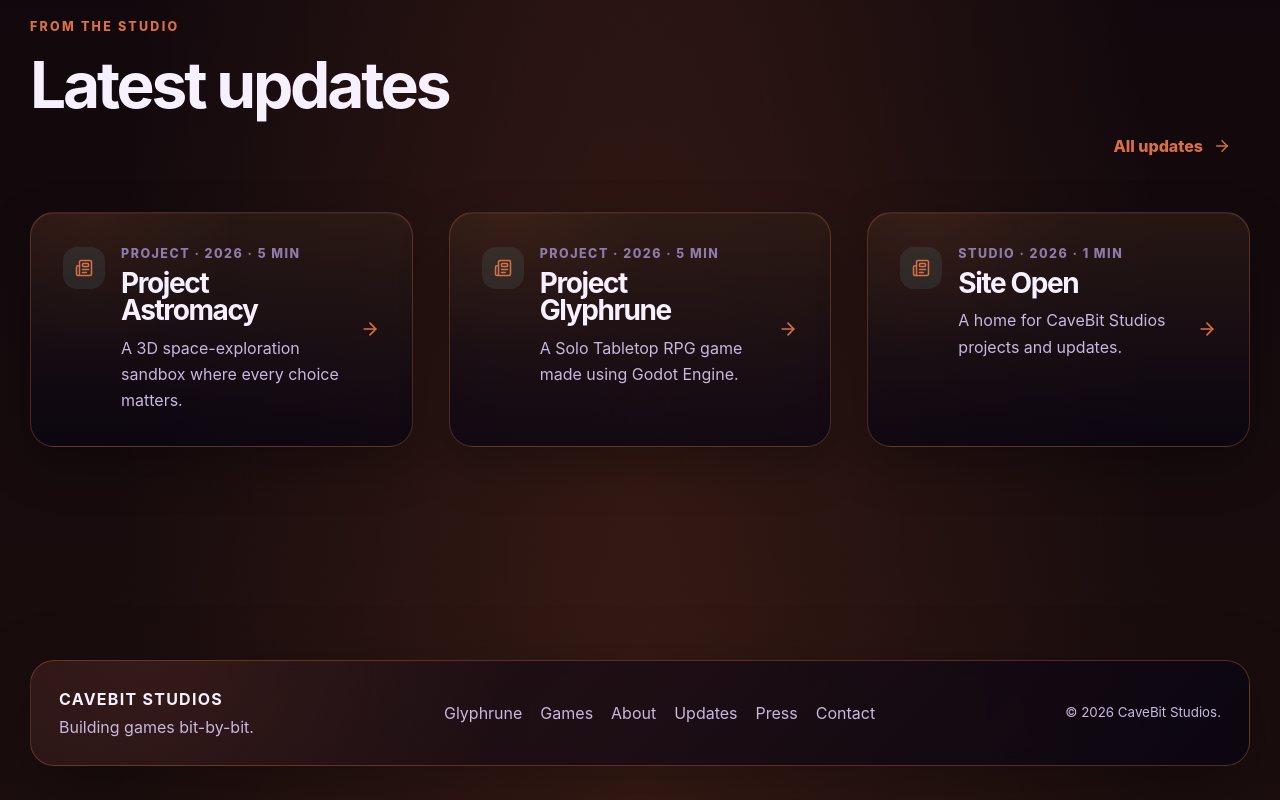
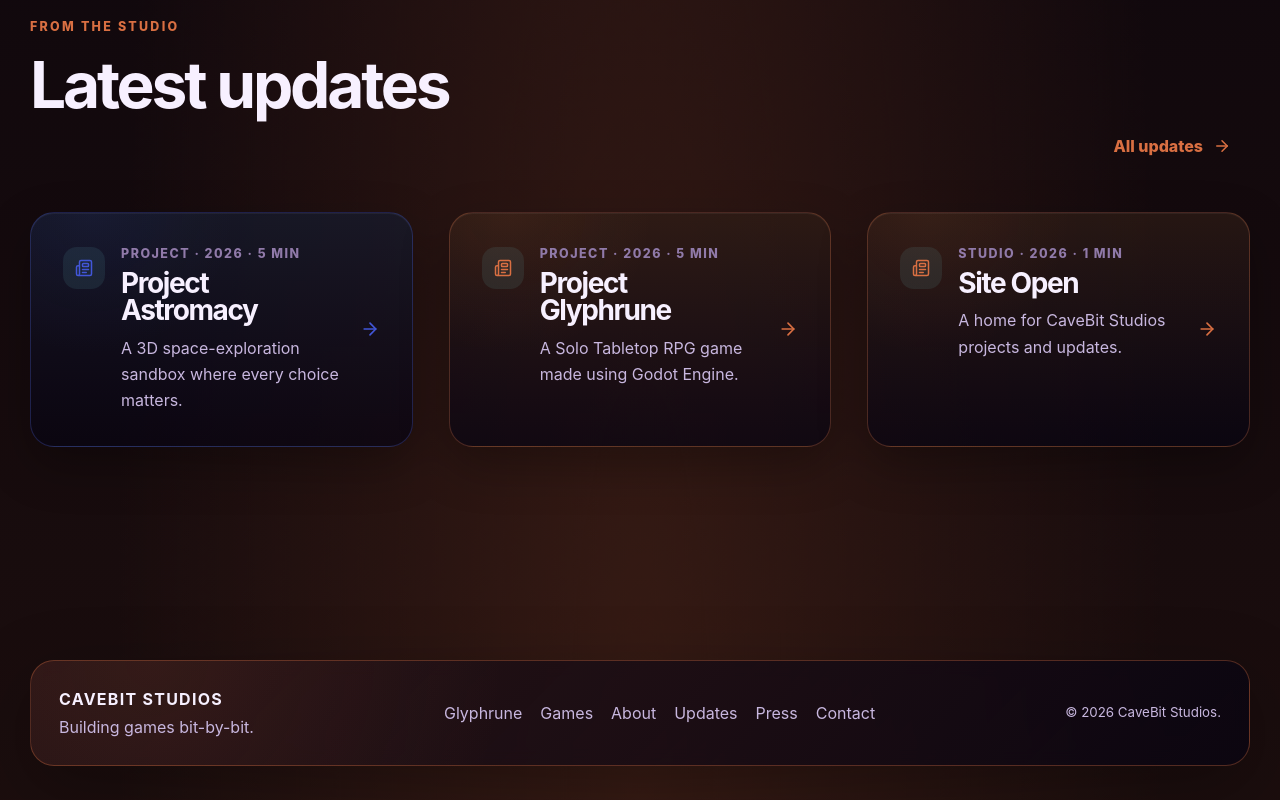
Before and after one commit to cavebitstudios/cavebitstudios.github.io, a React (Vite) app: page / in a window 1280 px wide. Shown: the part 2941-3741 px from the top of the page. Built offline with nearby package versions, Linux system fonts and the light colour scheme.

Commit message:
Updated website visuals and themes from projects.

```diff
--- a/src/components/layout/AppLayout.tsx
+++ b/src/components/layout/AppLayout.tsx
@@ -2,24 +2,43 @@
 import { Outlet, useLocation } from 'react-router-dom'
 import { AmbientPixels } from '../sections/AmbientPixels'
 import { findGameBySlug, focusedGame } from '../../data/games'
+import { findJournalEntryBySlug } from '../../data/journal'
 import { getProjectThemeStyle } from '../../data/projectTheme'
+import type { GameProject } from '../../models/GameProject'
 import { SiteFooter } from './SiteFooter'
 import { SiteHeader } from './SiteHeader'
 
-function getRouteProjectSlug(pathname: string) {
-  const match = pathname.match(/^\/games\/([^/]+)/)
+function getPageProject(pathname: string): GameProject | undefined {
+  if (pathname === '/' || pathname === '/games' || pathname === '/press') {
+    return focusedGame
+  }
 
-  return match?.[1]
+  const [section, slug, extra] = pathname.split('/').filter(Boolean)
+
+  if (extra) return undefined
+
+  if (section === 'games' && slug) {
+    return findGameBySlug(slug)
+  }
+
+  if (section === 'updates' && slug) {
+    const entry = findJournalEntryBySlug(slug)
+    return entry?.focused_project ? findGameBySlug(entry.focused_project) : undefined
+  }
+
+  return undefined
 }
 
 export function AppLayout() {
   const location = useLocation()
   const reduceMotion = useReducedMotion()
-  const routeProject = findGameBySlug(getRouteProjectSlug(location.pathname))
-  const activeProject = routeProject ?? focusedGame
+  const pageProject = getPageProject(location.pathname)
 
   return (
-    <div className="app-shell app-shell--project project-theme" style={getProjectThemeStyle(activeProject)}>
+    <div
+      className={pageProject ? 'app-shell app-shell--project project-theme' : 'app-shell'}
+      style={getProjectThemeStyle(pageProject)}
+    >
       <AmbientPixels />
       <SiteHeader />
       <AnimatePresence mode="wait">
--- a/src/components/ui/JournalCard.tsx
+++ b/src/components/ui/JournalCard.tsx
@@ -1,18 +1,23 @@
 import { ArrowRight, Newspaper } from 'lucide-react'
 import { Link } from 'react-router-dom'
 import type { JournalEntry } from '../../models/JournalEntry'
+import {findGameProject} from "../../data/journal.ts";
+import {getProjectThemeStyle} from "../../data/projectTheme.ts";
 
 type JournalCardProps = {
   entry: JournalEntry
 }
 
 export function JournalCard({ entry }: JournalCardProps) {
+  const focusedProj = findGameProject(entry.focused_project)
+  const themeStyle = getProjectThemeStyle(focusedProj)
   return (
     <Link
       aria-label={`Open ${entry.title}`}
-      className="journal-card"
+      className={focusedProj ? 'journal-card project-theme' : 'journal-card'}
       id={entry.slug}
       to={entry.route}
+      style={themeStyle}
     >
       <span className="journal-card__icon" aria-hidden="true">
         <Newspaper size={18} />
--- a/src/data/journal.ts
+++ b/src/data/journal.ts
@@ -1,4 +1,5 @@
 import { JournalEntry } from '../models/JournalEntry'
+import { findGameBySlug } from "./games.ts";
 
 export const journalEntries = [
   new JournalEntry({
@@ -6,6 +7,7 @@
     title: 'Project Astromacy',
     date: '2026',
     category: 'Project',
+    focused_project: 'astromacy',
     excerpt: 'A 3D space-exploration sandbox where every choice matters.',
     readTime: '5 min',
     sections: [
@@ -114,6 +116,7 @@
     title: 'Project Glyphrune',
     date: '2026',
     category: 'Project',
+    focused_project: 'glyphrune',
     excerpt: 'A Solo Tabletop RPG game made using Godot Engine.',
     readTime: '5 min',
     sections: [
@@ -205,6 +208,7 @@
     title: 'Site Open',
     date: '2026',
     category: 'Studio',
+    focused_project: undefined,
     excerpt: 'A home for CaveBit Studios projects and updates.',
     readTime: '1 min',
     sections: [
@@ -231,3 +235,7 @@
 export function findJournalEntryBySlug(slug?: string) {
   return journalEntries.find((entry) => entry.slug === slug)
 }
+
+export function findGameProject(game_project?: string) {
+  return findGameBySlug(game_project)
+}
--- a/src/data/projectTheme.ts
+++ b/src/data/projectTheme.ts
@@ -10,7 +10,9 @@
   '--project-glow': string
 }
 
-export function getProjectThemeStyle(game: GameProject): ProjectThemeProperties {
+export function getProjectThemeStyle(game?: GameProject): ProjectThemeProperties | undefined {
+  if (!game) return undefined
+
   return {
     '--project-accent': game.theme.accent,
     '--project-accent-soft': game.theme.accentSoft,
--- a/src/models/JournalEntry.ts
+++ b/src/models/JournalEntry.ts
@@ -8,6 +8,7 @@
   title: string
   date: string
   category: string
+  focused_project: string | undefined
   excerpt: string
   readTime: string
   sections?: JournalSection[]
@@ -18,6 +19,7 @@
   readonly title: string
   readonly date: string
   readonly category: string
+  readonly focused_project: string | undefined
   readonly excerpt: string
   readonly readTime: string
   readonly sections: JournalSection[]
@@ -27,6 +29,7 @@
     this.title = input.title
     this.date = input.date
     this.category = input.category
+    this.focused_project = input.focused_project
     this.excerpt = input.excerpt
     this.readTime = input.readTime
     this.sections = input.sections ?? []
--- a/src/pages/JournalArticlePage.tsx
+++ b/src/pages/JournalArticlePage.tsx
@@ -1,8 +1,9 @@
 import { ArrowLeft } from 'lucide-react'
 import { Link, useParams } from 'react-router-dom'
 import { ScrollReveal } from '../components/ui/ScrollReveal'
-import { findJournalEntryBySlug } from '../data/journal'
+import {findGameProject, findJournalEntryBySlug} from '../data/journal'
 import { NotFoundPage } from './NotFoundPage'
+import {getProjectThemeStyle} from "../data/projectTheme.ts";
 
 export function JournalArticlePage() {
   const { slug } = useParams<{ slug: string }>()
@@ -12,8 +13,14 @@
     return <NotFoundPage />
   }
 
+  const focusedProj = findGameProject(entry.focused_project)
+  const themeStyle = getProjectThemeStyle(focusedProj)
+
   return (
-    <div className="journal-article-page">
+    <div
+      className={focusedProj ? 'journal-article-page project-theme' : 'journal-article-page'}
+      style={themeStyle}
+    >
       <header className="journal-article-hero section-shell">
         <Link className="journal-article__back" to="/updates">
           <ArrowLeft aria-hidden="true" size={18} />
--- a/src/pages/JournalPage.tsx
+++ b/src/pages/JournalPage.tsx
@@ -1,6 +1,6 @@
 import { JournalCard } from '../components/ui/JournalCard'
 import { ScrollReveal } from '../components/ui/ScrollReveal'
-import { journalEntries } from '../data/journal'
+import {journalEntries} from '../data/journal'
 
 export function JournalPage() {
   return (
@@ -11,7 +11,7 @@
 
       <div className="journal-list page-hero__content">
         {journalEntries.map((entry) => (
-          <JournalCard key={entry.slug} entry={entry} />
+            <JournalCard key={entry.slug} entry={entry} />
         ))}
       </div>
     </ScrollReveal>
--- a/src/pages/StudioPage.tsx
+++ b/src/pages/StudioPage.tsx
@@ -17,8 +17,8 @@
             animate={{ opacity: 1, scale: 1, y: 0 }}
             transition={{ duration: 0.7, ease: 'easeOut' }}
           >
-            <span className="studio-logo-showcase__fireglow" />
-            <img src="/cavebit_studios_logo_fire.png" alt="" />
+            <span className="studio-logo-showcase__glow" />
+            <img src="/cavebit_studios_logo_tsp.png" alt="" />
           </motion.div>
           <p>Building a collection of memorable games with strong atmospheres.</p>
         </div>
--- a/src/styles/globals.css
+++ b/src/styles/globals.css
@@ -5,10 +5,10 @@
   font-synthesis: none;
   line-height: 1.5;
   text-rendering: optimizeLegibility;
-  --bg: #05030b;
-  --bg-elevated: #0d0920;
-  --bg-panel: rgba(18, 12, 38, 0.78);
-  --panel-solid: #140f2a;
+  --bg: #473585;
+  --bg-elevated: #2f2465;
+  --bg-panel: rgba(35, 24, 70, 0.78);
+  --panel-solid: #261e4b;
   --text: #f7f0ff;
   --muted: #c8b7df;
   --subtle: #907aa9;
@@ -42,7 +42,7 @@
   background:
     radial-gradient(circle at 15% 5%, rgba(78, 48, 130, 0.18), transparent 34rem),
     radial-gradient(circle at 85% 8%, rgba(169, 116, 255, 0.24), transparent 36rem),
-    linear-gradient(180deg, #06030e 0%, #080512 46%, #030208 100%);
+    linear-gradient(180deg, #100925 0%, #170f31 46%, #0e0a23 100%);
   color: var(--text);
 }
 
@@ -1310,6 +1310,7 @@
 .project-theme {
   --bit: var(--project-accent, #7cf7ff);
   --violet-soft: var(--project-accent-soft, #d5b7ff);
+  --bg-panel: var(--project-panel, rgba(18, 12, 38, 0.78));
   --line: var(--project-line, rgba(210, 186, 255, 0.18));
   --line-strong: var(--project-line, rgba(210, 186, 255, 0.32));
 }
@@ -2723,23 +2724,12 @@
   z-index: -1;
   border-radius: 42% 58% 54% 46% / 48% 42% 58% 52%;
   background:
-    radial-gradient(circle at 50% 48%, color-mix(in srgb, var(--bit) 18%, transparent), transparent 36%),
-    radial-gradient(ellipse at center, rgba(124, 91, 190, 0.32), transparent 68%);
+    radial-gradient(circle at 50% 48%, color-mix(in srgb, var(--violet-soft) 16%, transparent), transparent 36%),
+    radial-gradient(ellipse at center, color-mix(in srgb, var(--violet) 28%, transparent), transparent 68%);
   filter: blur(24px);
   animation: portalPulse 7s ease-in-out infinite;
 }
 
-.studio-logo-showcase__fireglow {
-  position: absolute;
-  inset: 7%;
-  z-index: -1;
-  border-radius: 42% 58% 54% 46% / 48% 42% 58% 52%;
-  background:
-          radial-gradient(circle at 50% 48%, color-mix(in srgb, var(--bit) 18%, transparent), transparent 36%),
-          radial-gradient(ellipse at center, rgba(255, 88, 37, 0.32), transparent 68%);
-  filter: blur(24px);
-  animation: portalPulse 7s ease-in-out infinite;
-}
 
 .studio-logo-showcase img {
   width: min(92%, 320px);
@@ -4021,6 +4011,12 @@
 }
 
 /* About page title logo placement */
+.page-hero--studio .eyebrow,
+.studio-intro-panel .eyebrow,
+.studio-values-section .eyebrow {
+  color: var(--text);
+}
+
 .page-hero--studio {
   display: flex;
   grid-template-columns: none;
```
